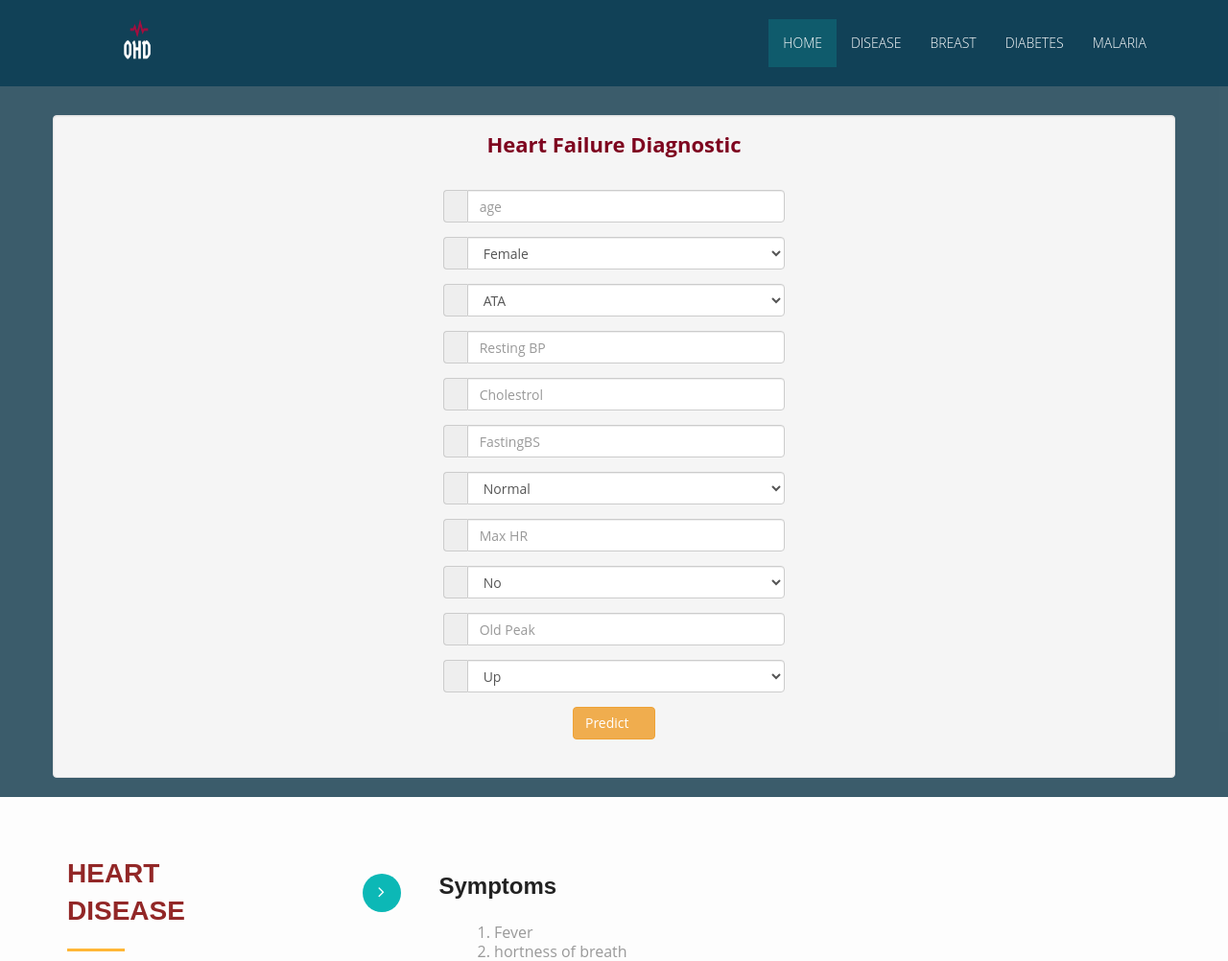
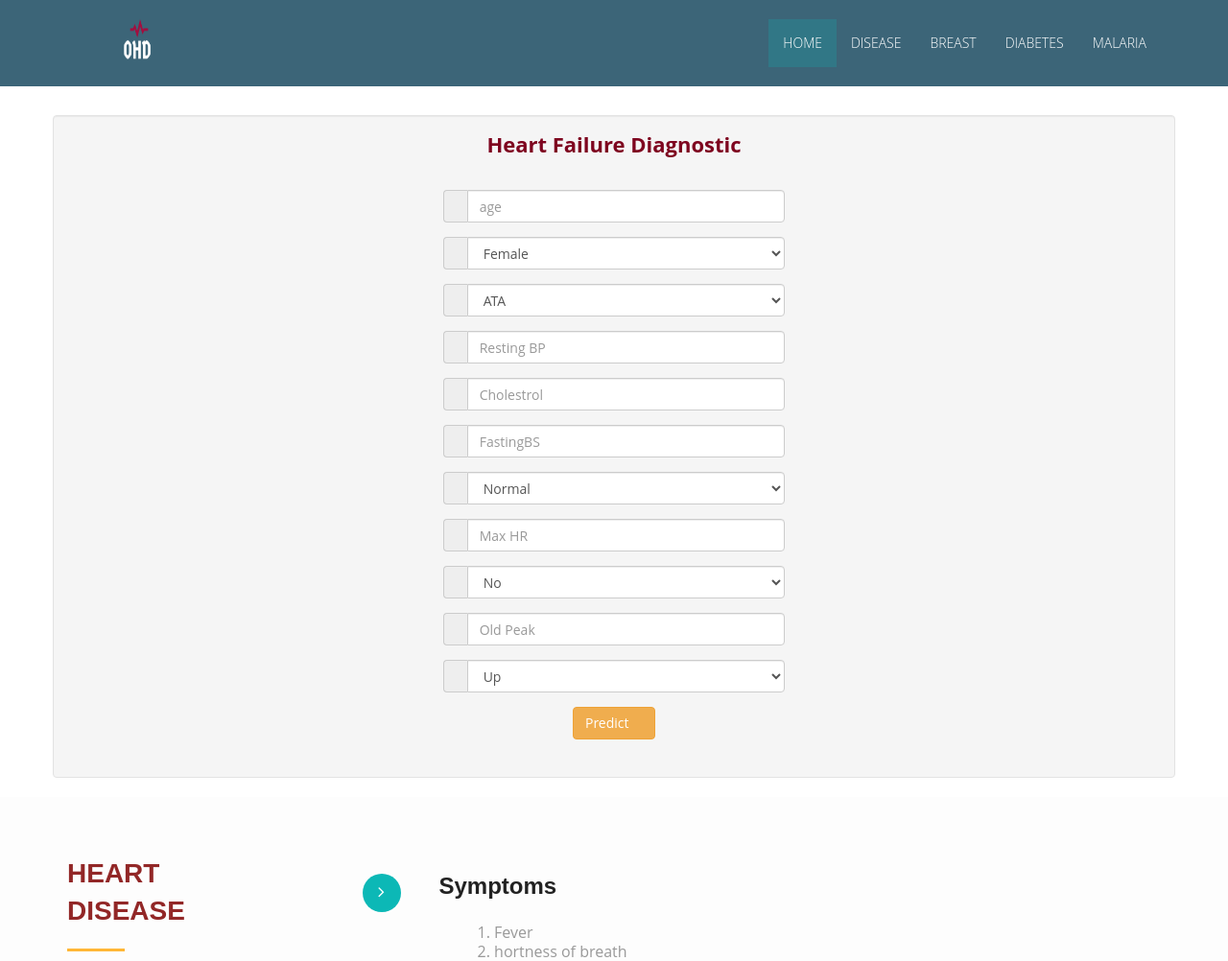
Before and after one commit to rohanpatankar926/onsite_health_diagnostics_aws_cicd, a Flask app: page /heart in a window 1280 px wide. Shown: the top 1002 px of the page at 96% size. Run offline with Flask 2, Linux system fonts and the light colour scheme; some web fonts are replaced.

Commit message:
improve the template files

```diff
--- a/src/templates/heart.html
+++ b/src/templates/heart.html
@@ -19,7 +19,7 @@
 
 <body>
   <section id="top-section" class="top-section">
-    <div class="bg-color">
+    <div class="bg-colo">
       <nav class="navbar navbar-default navbar-fixed-top">
         <div class="container">
           <div class="col-md-12">
```
